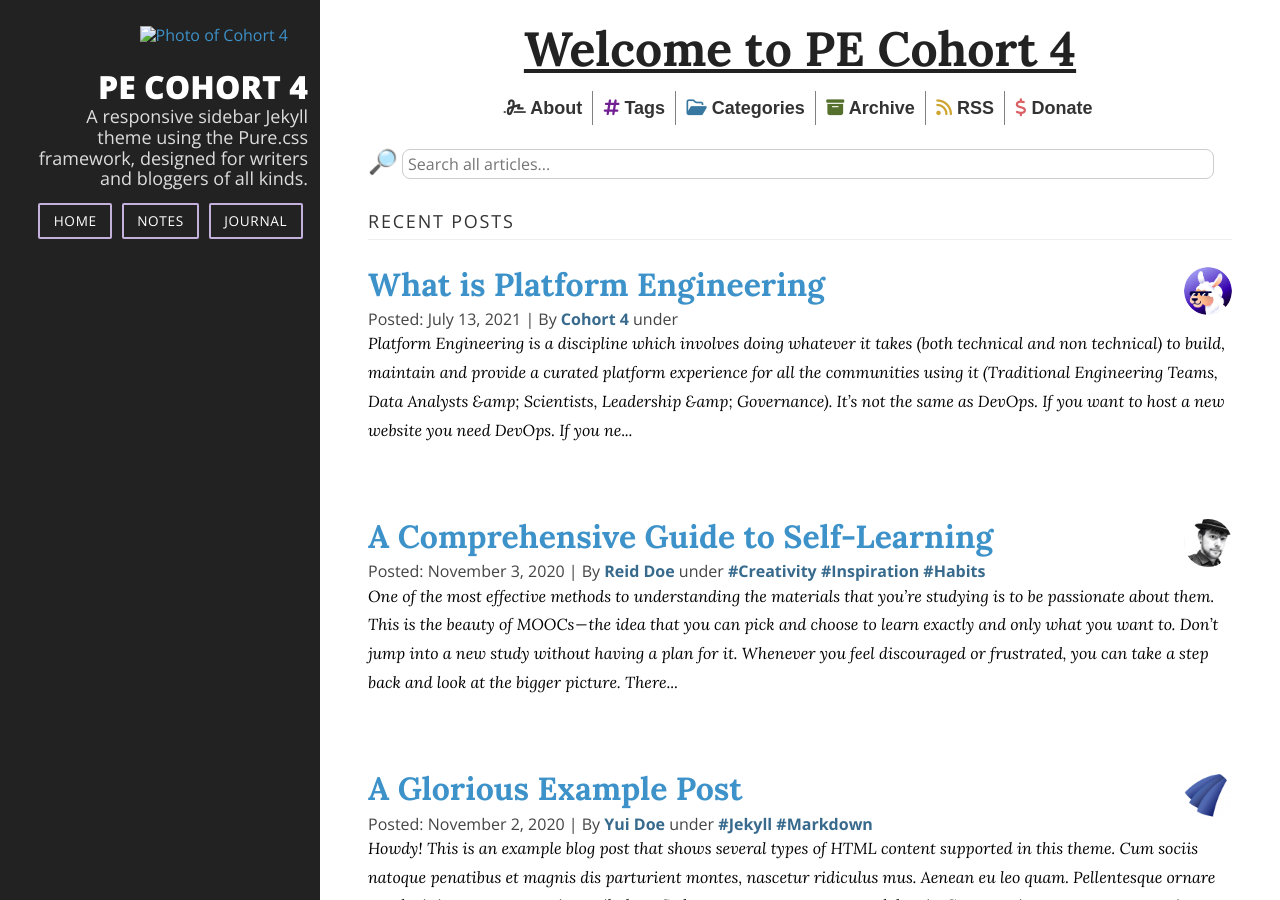
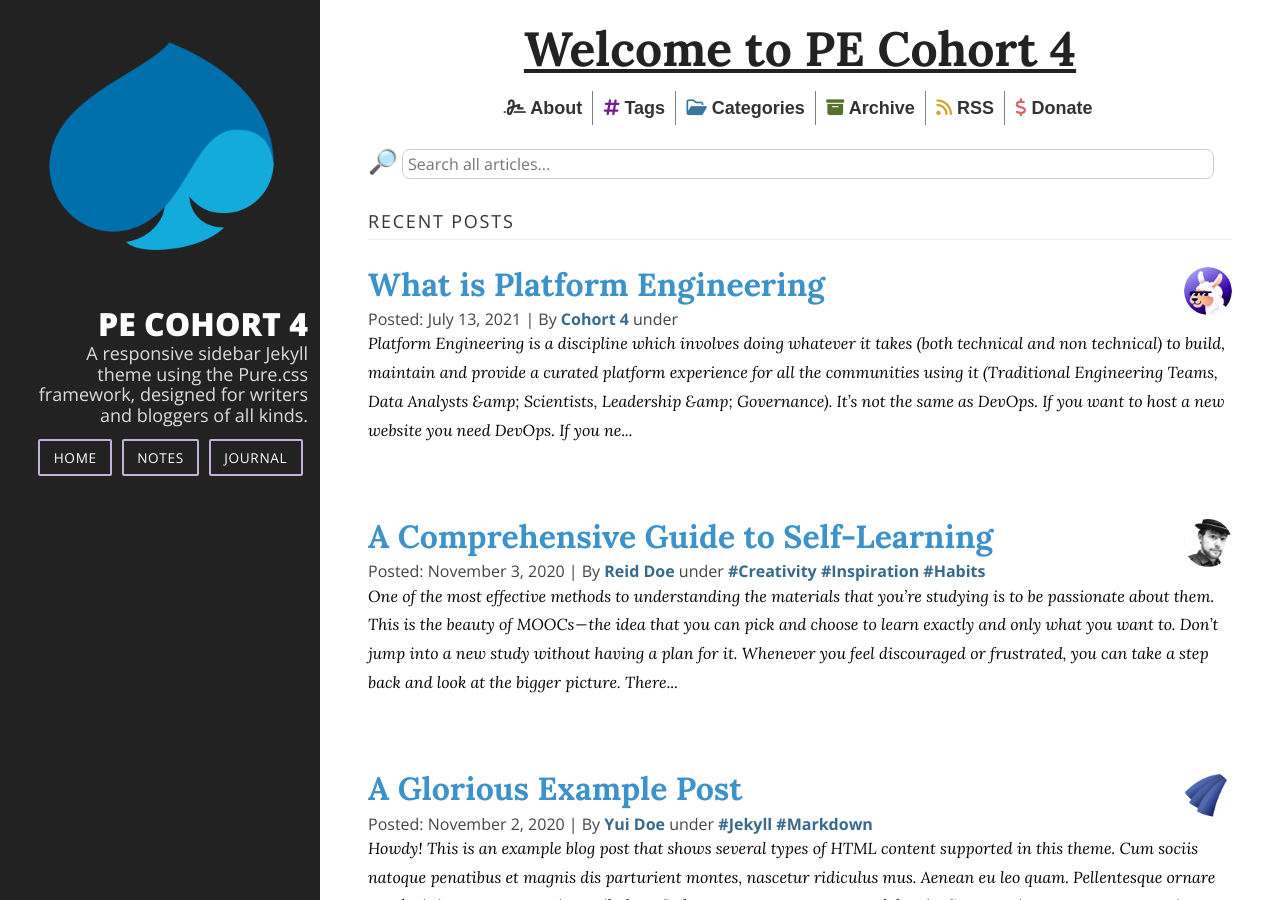
Before and after one commit to cavuss/jekyll-purelog, a Jekyll site: the page built from index.html, in a window 1280 px wide and 900 px high. Built offline with Jekyll 4.4.1, drawn with Linux system fonts in a browser that asks for light colours; nearby versions of some CDN libraries; the list of posts is cut into pages by our own code.

Commit message:
fix brand-photo src

```diff
--- a/_includes/sidebar.html
+++ b/_includes/sidebar.html
@@ -3,7 +3,7 @@
         <a href="/">
             <span hidden>{{site.title}}
                 Header Image</span>
-            <img class="brand-photo" src="{{./assets/img/profile.png}}" alt="Photo of {{site.author}}"/>
+            <img class="brand-photo" src="/assets/profile.png" alt="logo"/>
         </a>
         <h1 class="brand-title">
             <a href="/">{{site.title}}</a>
```
